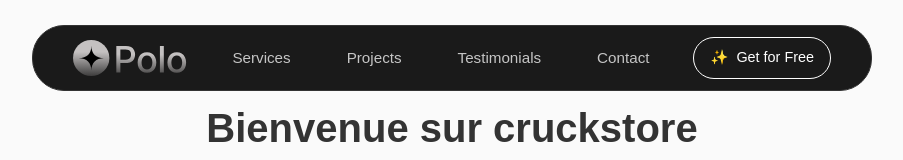
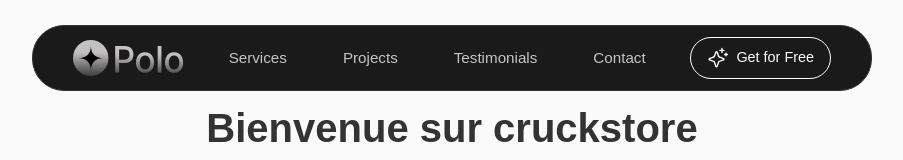
Before and after one commit to CruckStore/portfolio, a React (Vite) app in the folder frontend/: page / in a window 1280 px wide. Shown: the top 160 px of the page, without its empty margins (188-1091 px from the left). Built offline with nearby package versions, Linux system fonts and the light colour scheme.

Commit message:
update Header component; replace icon with SVG and enhance button styles

```diff
--- a/frontend/src/components/Header.tsx
+++ b/frontend/src/components/Header.tsx
@@ -38,7 +38,21 @@ export default function Header() {
             rel="noopener noreferrer"
             className="btn-free"
           >
-            <span className="icon">✨</span>
+            <span className="icon">
+              <svg
+                xmlns="http://www.w3.org/2000/svg"
+                viewBox="0 0 256 256"
+                focusable="false"
+                color="var(--token-7a7ce709-7970-4e23-97d8-1ae0355d02f0, rgb(255, 255, 255))"
+                className="svg-star"
+              >
+                <g
+                  color="var(--token-7a7ce709-7970-4e23-97d8-1ae0355d02f0, rgb(255, 255, 255))"
+                >
+                  <path d="M197.58,129.06,146,110l-19-51.62a15.92,15.92,0,0,0-29.88,0L78,110l-51.62,19a15.92,15.92,0,0,0,0,29.88L78,178l19,51.62a15.92,15.92,0,0,0,29.88,0L146,178l51.62-19a15.92,15.92,0,0,0,0-29.88ZM137,164.22a8,8,0,0,0-4.74,4.74L112,223.85,91.78,169A8,8,0,0,0,87,164.22L32.15,144,87,123.78A8,8,0,0,0,91.78,119L112,64.15,132.22,119a8,8,0,0,0,4.74,4.74L191.85,144ZM144,40a8,8,0,0,1,8-8h16V16a8,8,0,0,1,16,0V32h16a8,8,0,0,1,0,16H184V64a8,8,0,0,1-16,0V48H152A8,8,0,0,1,144,40ZM248,88a8,8,0,0,1-8,8h-8v8a8,8,0,0,1-16,0V96h-8a8,8,0,0,1,0-16h8V72a8,8,0,0,1,16,0v8h8A8,8,0,0,1,248,88Z"></path>
+                </g>
+              </svg>
+            </span>
             <span>Get for Free</span>
           </a>
         </div>
--- a/frontend/src/styles/Header.scss
+++ b/frontend/src/styles/Header.scss
@@ -124,6 +124,18 @@
     transition: background-color 0.2s, color 0.2s;
 }
 
+.btn-free .icon,
+.btn-free .icon svg {
+    user-select: none;
+    width: 21.75px;
+    height: 21.75px;
+    display: inline-block;
+    fill: var(--token-7a7ce709-7970-4e23-97d8-1ae0355d02f0, rgb(255, 255, 255));
+    color: var(--token-7a7ce709-7970-4e23-97d8-1ae0355d02f0, rgb(255, 255, 255));
+    flex-shrink: 0;
+}
+
+
 .btn-free:hover {
     background-color: #fff;
     color: #1a1a1a;
```
Lines whose indentation alone changed are shown as unchanged.
